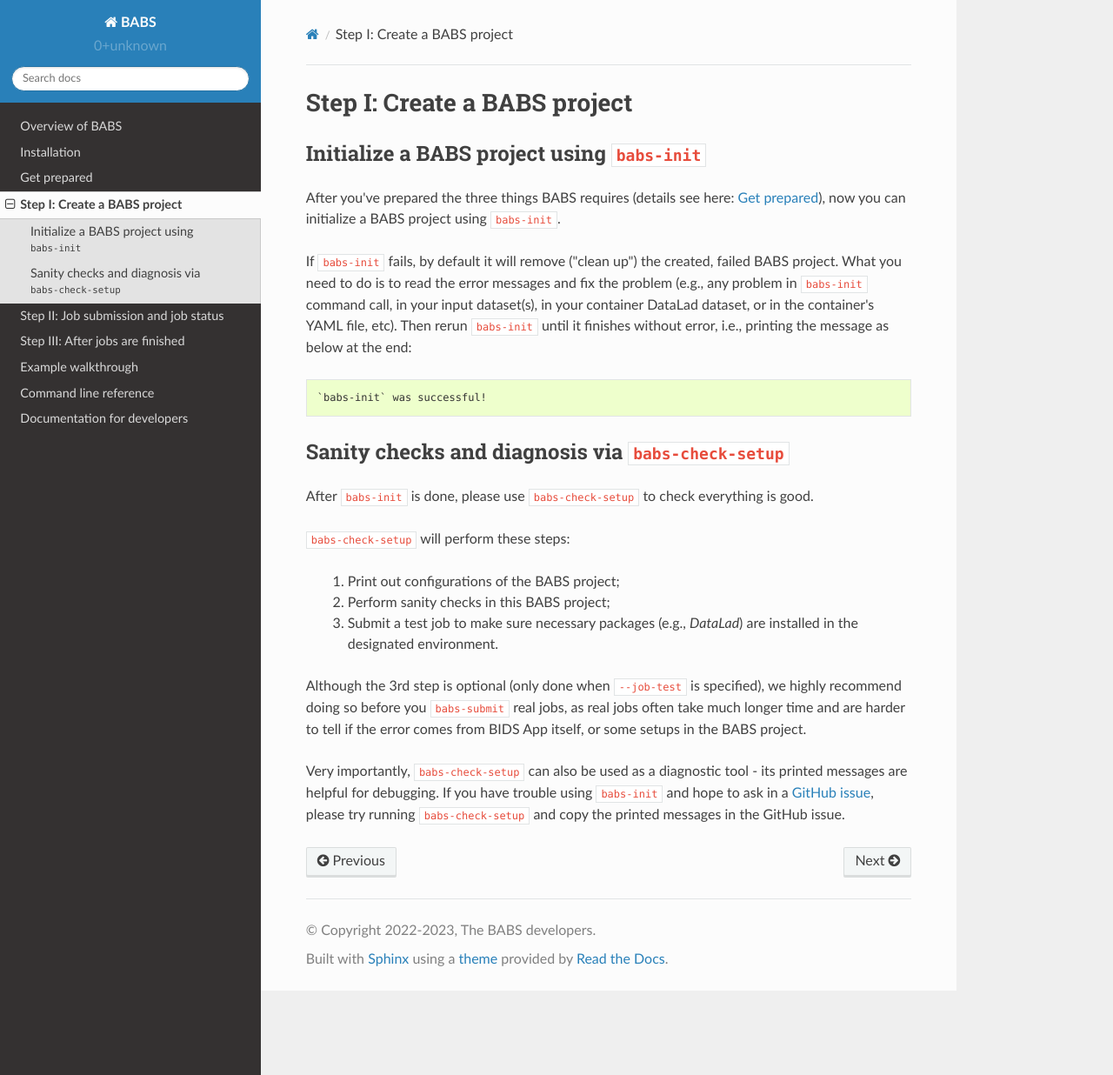
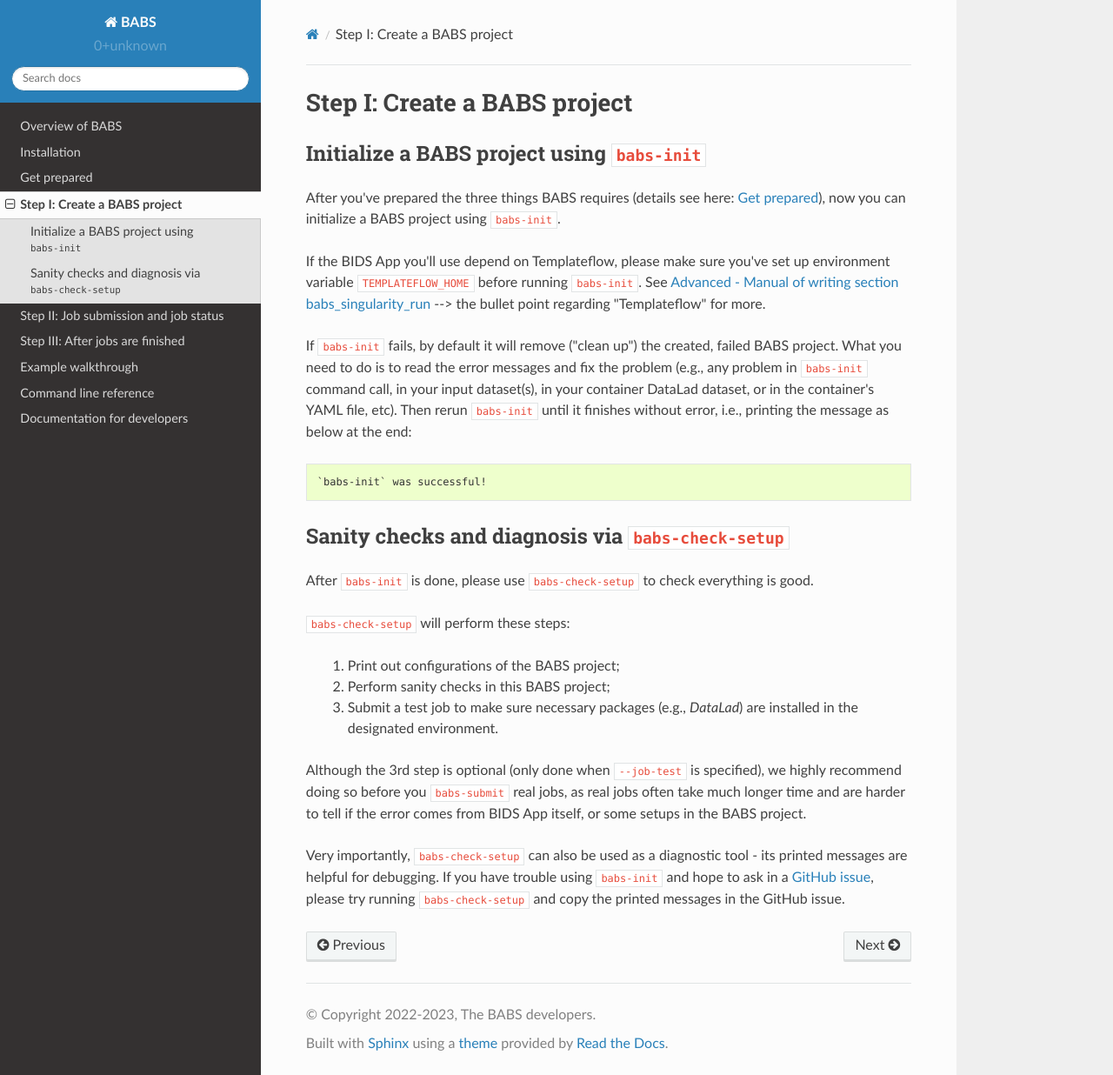
Before and after one commit to PennLINC/babs, a Sphinx documentation site: the page built from docs/source/create_babs_project.rst, in a window 1280 px wide and 1236 px high. Shown: the whole window at 87% size. Built offline with Sphinx 7.4.7 and the Read the Docs theme 2.0.0, drawn with Linux system fonts in a browser that asks for light colours.

Commit message:
update docs on how to create babs project

```diff
--- a/docs/source/create_babs_project.rst
+++ b/docs/source/create_babs_project.rst
@@ -7,6 +7,10 @@ Initialize a BABS project using ``babs-init``
 
 After you've prepared the three things BABS requires (details see here: :doc:`preparation`),
 now you can initialize a BABS project using ``babs-init``.
+
+If the BIDS App you'll use depend on Templateflow, please make sure you've set up
+environment variable ``TEMPLATEFLOW_HOME`` before running ``babs-init``. See
+:ref:`advanced_manual_singularity_run` --> the bullet point regarding "Templateflow" for more.
 
 If ``babs-init`` fails, by default it will remove ("clean up") the created, failed BABS project.
 What you need to do is to read the error messages and fix the problem (e.g., any problem
```
